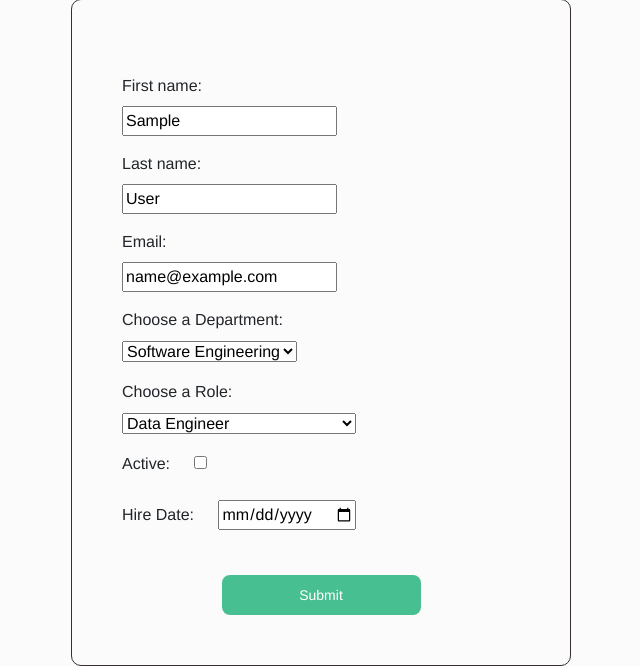
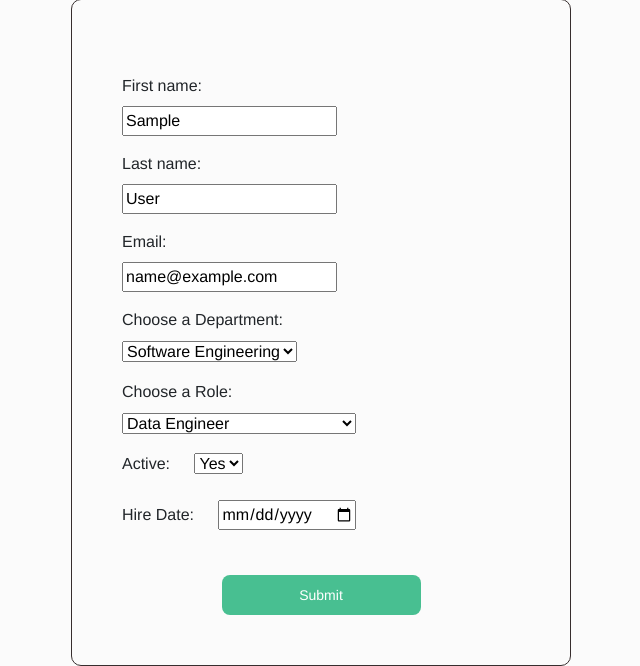
Before and after one commit to HexHeros/IT-Managment, a Flask app: page /edit_employee/1 in a window 1280 px wide. Shown: the part 160-826 px from the top of the page, without its empty margins (319-959 px from the left). Run offline with Flask 2, Linux system fonts and the light colour scheme; tables that the repository leaves empty or names only in its code hold one stand-in row (values such as "Sample post"); data that the repository does not hold is empty; some libraries are stand-ins or nearby versions.

Commit message:
Update edit_employee.html

```diff
--- a/templates/edit_employee.html
+++ b/templates/edit_employee.html
@@ -65,7 +65,10 @@
             </div>
             <div class="form-group">
                 <label for="active">Active: </label>
-                <input type="checkbox" class="checkbox" id="active" name="active" value="{{ employees[0].active }}">
+                <select id="active" name="active" value="{{ employees[0].active }}">
+                    <option value="Yes">Yes</option>
+                    <option value="No">No</option>
+                </select>
             </div>
             <div class="form-group">
                 <label for="hire_date">Hire Date:</label>
```
